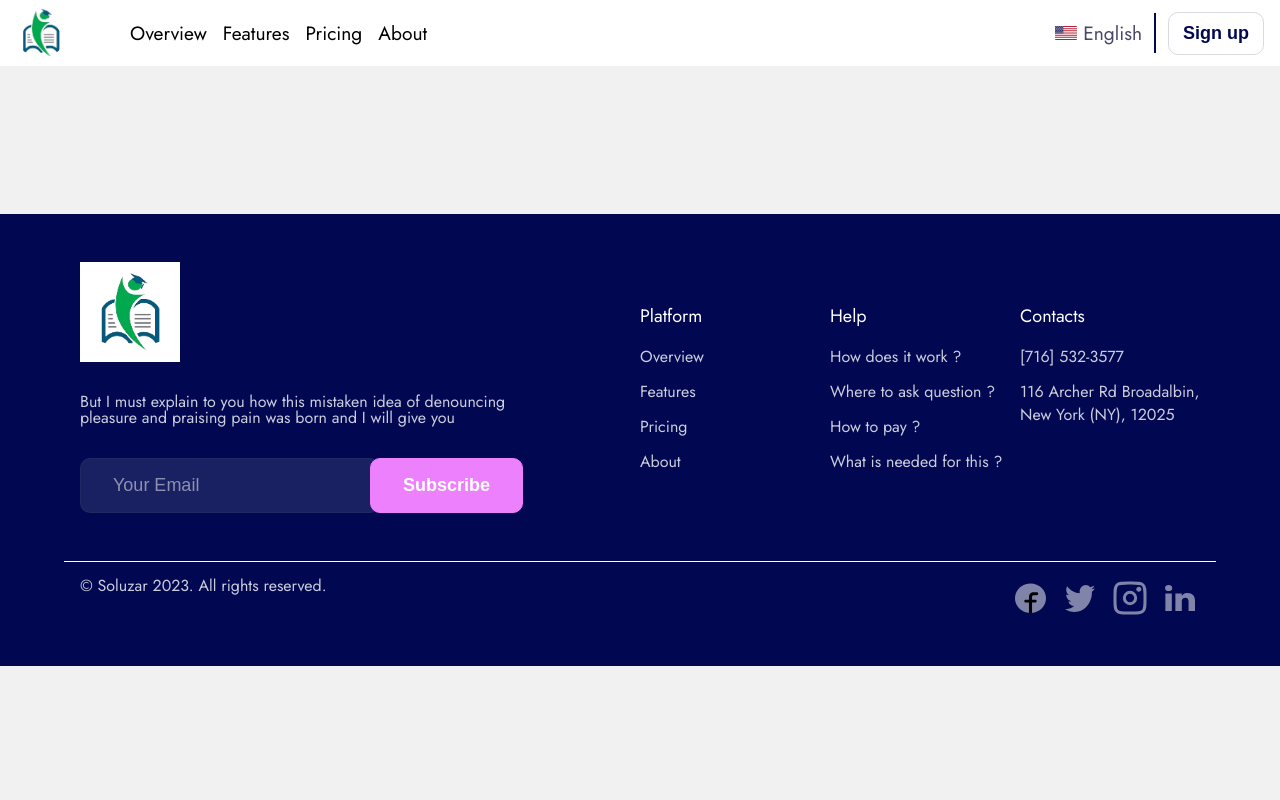
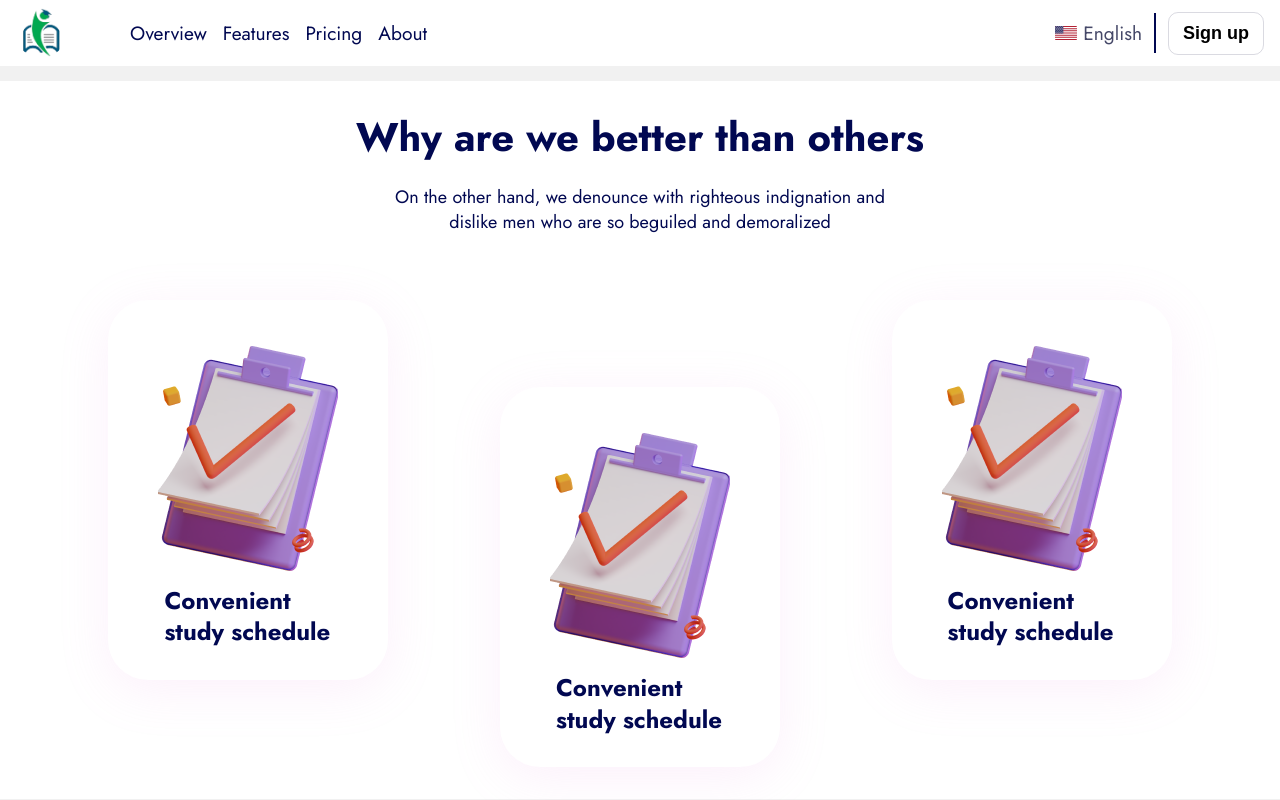
Before and after one commit to ranaintizar/soluzar, a Next.js app: page / in a window 1280 px wide. Built offline with nearby package versions, Linux system fonts and the light colour scheme.

Commit message:
Create Features Section

```diff
--- a/pages/index.tsx
+++ b/pages/index.tsx
@@ -1,4 +1,4 @@
-import Footer from "components/footer";
+import FeaturesSection from "components/features-section";
 import Header from "components/header";
 import Head from "next/head";
 
@@ -13,7 +13,7 @@ export default function Home() {
       </Head>
       <main>
         <Header />
-        <Footer />
+        <FeaturesSection />
       </main>
     </>
   );
--- a/src/components/feature-card/FeatureCard.module.scss
+++ b/src/components/feature-card/FeatureCard.module.scss
@@ -2,13 +2,13 @@
 
 .featureCard {
   @extend .flexColCen;
-  width: 300px;
+  width: 280px;
+  height: 380px;
   padding: 2rem 3.5rem;
   border-radius: 40px;
   background: #fff;
   box-shadow: 0px 10px 50px 0px #ee9ae526;
-  transition: all 0.3s;
-  rotate: -8deg;
+  transition: all 0.3s ease;
 
   .img {
     @extend .flexCenter;
@@ -16,20 +16,21 @@
   }
 
   .desc {
-    color: #010851;
     font-size: 24px;
     font-weight: 700;
     line-height: 130%;
   }
 
   &:hover {
-    rotate: 0deg;
+    transform: translate(0, -1rem);
+    box-shadow: 0px 10px 50px 0px #00000026;
   }
 }
 
 @media screen and (max-width: 748px) {
   .featureCard {
     width: 250px;
+    height: 350px;
     padding: 1.2rem 2.5rem;
   }
 }
--- a/src/components/feature-card/FeatureCard.tsx
+++ b/src/components/feature-card/FeatureCard.tsx
@@ -1,4 +1,5 @@
 import React from "react";
+import clsx from "clsx";
 
 import Image from "assets/feature-1.png";
 
@@ -7,11 +8,12 @@ import stl from "./FeatureCard.module.scss";
 interface Props {
   src: string;
   text: string;
+  customClass?: string;
 }
 
-const FeatureCard = ({ src, text }: Props) => {
+const FeatureCard = ({ src, text, customClass }: Props) => {
   return (
-    <div className={stl.featureCard}>
+    <div className={clsx(stl.featureCard, customClass)}>
       <div className={stl.img}>
         <img src={src} alt="image-1" />
       </div>
--- /dev/null
+++ b/src/components/features-section/FeaturesSection.module.scss
@@ -0,0 +1,48 @@
+@import "styles/common";
+
+.featuresSec {
+  @extend .flexColCen;
+  gap: 4rem;
+  width: 100%;
+  max-width: 1300px;
+  background: #fff;
+  padding: 2rem 1rem;
+
+  .content {
+    @extend .flexColCen;
+    gap: 1.5rem;
+
+    .heading {
+      max-width: 600px;
+      text-align: center;
+      font-size: 40px;
+      font-weight: 700;
+      line-height: 120%;
+    }
+
+    .desc {
+      width: 95%;
+      max-width: 550px;
+      font-size: 18px;
+      text-align: center;
+      line-height: 140%;
+    }
+  }
+
+  .cards {
+    width: 100%;
+    @extend .justifyEven;
+    flex-wrap: wrap;
+    gap: 2rem 1.2rem;
+
+    .card {
+      margin-top: 7%;
+    }
+  }
+}
+
+@media screen and (max-width: 570px) {
+  .featuresSec .cards .card {
+    margin-top: 0;
+  }
+}
--- /dev/null
+++ b/src/components/features-section/FeaturesSection.tsx
@@ -0,0 +1,26 @@
+import React from "react";
+
+import FeatureCard from "components/feature-card";
+
+import stl from "./FeaturesSection.module.scss";
+
+const FeaturesSection = () => {
+  return (
+    <div className={stl.featuresSec}>
+      <div className={stl.content}>
+        <div className={stl.heading}>Why are we better than others</div>
+        <p className={stl.desc}>
+          On the other hand, we denounce with righteous indignation and dislike
+          men who are so beguiled and demoralized
+        </p>
+      </div>
+      <div className={stl.cards}>
+        <FeatureCard />
+        <FeatureCard customClass={stl.card} />
+        <FeatureCard />
+      </div>
+    </div>
+  );
+};
+
+export default FeaturesSection;
--- /dev/null
+++ b/src/components/features-section/index.tsx
@@ -0,0 +1,3 @@
+import FeaturesSection from "./FeaturesSection";
+
+export default FeaturesSection;
--- a/src/components/header/Header.module.scss
+++ b/src/components/header/Header.module.scss
@@ -79,7 +79,6 @@
         border: 1px solid #45486833;
         font-weight: 600;
         font-size: 18px;
-        color: #010851;
         cursor: pointer;
 
         &:hover {
--- a/src/components/hero-section/HeroSection.module.scss
+++ b/src/components/hero-section/HeroSection.module.scss
@@ -20,7 +20,6 @@
 
     .heading {
       @extend .flexCol;
-      color: #010851;
       font-size: 45px;
       font-weight: 700;
       line-height: 100%;
@@ -31,7 +30,6 @@
     }
 
     .desc {
-      color: #010851;
       font-size: 18px;
       line-height: 130%;
     }
--- a/src/components/price-card/PriceCard.module.scss
+++ b/src/components/price-card/PriceCard.module.scss
@@ -12,14 +12,12 @@
   box-shadow: 0px 10px 50px 0px rgba(238, 154, 229, 0.15);
 
   .title {
-    color: #010851;
     font-size: 30px;
     font-weight: 700;
     line-height: 120%;
   }
 
   .desc {
-    color: #010851;
     text-align: center;
     font-size: 18px;
     line-height: 130%;
@@ -37,7 +35,6 @@
     }
 
     .variant {
-      color: #010851;
       text-align: center;
       font-size: 18px;
       line-height: 140%;
@@ -54,7 +51,6 @@
     li {
       @extend .alignCen;
       gap: 1.2rem;
-      color: #010851;
       text-align: center;
       font-size: 18px;
       font-weight: 500;
--- a/styles/common.scss
+++ b/styles/common.scss
@@ -24,3 +24,8 @@
   display: flex;
   align-items: flex-end;
 }
+
+.justifyEven {
+  display: flex;
+  justify-content: space-evenly;
+}
--- a/styles/globals.scss
+++ b/styles/globals.scss
@@ -23,6 +23,7 @@ body {
     align-items: center;
     justify-content: center;
     margin-top: 5rem;
+    color: #010851;
   }
 }
 
```
